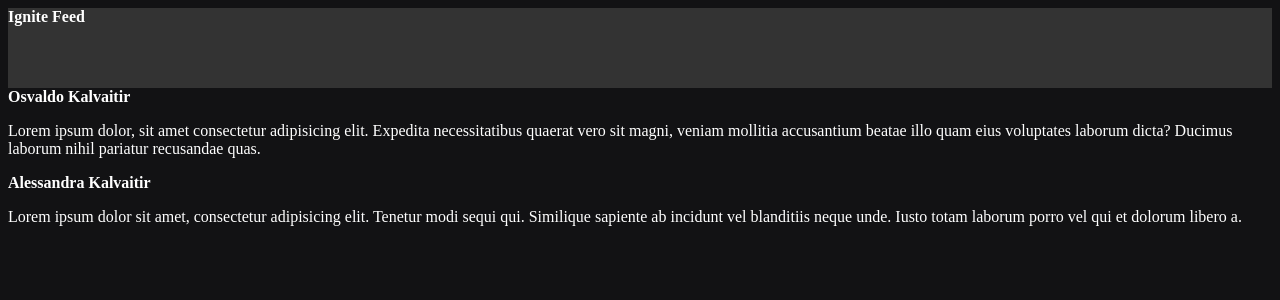
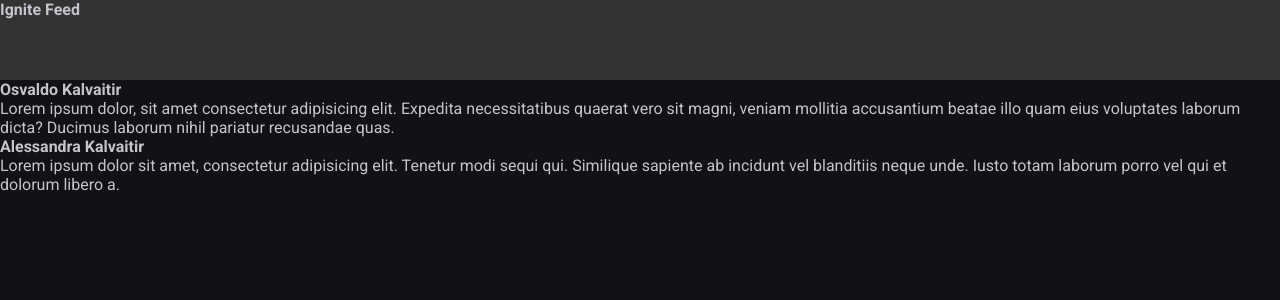
Before and after one commit to osvaldokalvaitir/reactjs-ignite2022-project1, a React (Vite) app: page / in a window 1280 px wide. Shown: the top 300 px of the page. Built offline with nearby package versions, Linux system fonts and the light colour scheme.

Commit message:
CSS global

```diff
--- a/index.html
+++ b/index.html
@@ -2,7 +2,14 @@
 <html lang="en">
   <head>
     <meta charset="UTF-8" />
+
+    <link rel="preconnect" href="https://fonts.googleapis.com" />
+    <link rel="preconnect" href="https://fonts.gstatic.com" crossorigin />
+
     <meta name="viewport" content="width=device-width, initial-scale=1.0" />
+
+    <link href="https://fonts.googleapis.com/css2?family=Inter:wght@600&family=Lexend:wght@100;200;500;600&family=Roboto:wght@400;700&display=swap" rel="stylesheet" />
+
     <title>Vite + React</title>
   </head>
   <body>
--- a/src/App.jsx
+++ b/src/App.jsx
@@ -1,7 +1,7 @@
 import { Header } from './components/Header';
 import { Post } from './Post';
 
-import './styles.css';
+import './global.css';
 
 export function App() {
   return (
--- /dev/null
+++ b/src/global.css
@@ -0,0 +1,30 @@
+:root {
+  --white: #ffffff;
+  --gray-100: #e1e1e6;
+  --gray-300: #c4c4cc;
+  --gray-400: #8d8d99;
+  --gray-600: #323238;
+  --gray-700: #29292e;
+  --gray-800: #202024;
+  --gray-900: #121214;
+
+  --green-500: #00875f;
+}
+
+* {
+  margin: 0;
+  padding: 0;
+  box-sizing: border-box;
+}
+
+body {
+  background: var(--gray-900);
+  color: var(--gray-300);
+  -webkit-font-smoothing: antialiased;
+}
+
+body, input, textarea, button {
+  font-family: 'Roboto', sans-serif;
+  font-weight: 400;
+  font-size: 1rem;
+}
--- a/src/styles.css
+++ /dev/null
@@ -1,4 +0,0 @@
-body {
-  background: #121214;
-  color: #fff;
-}
```
